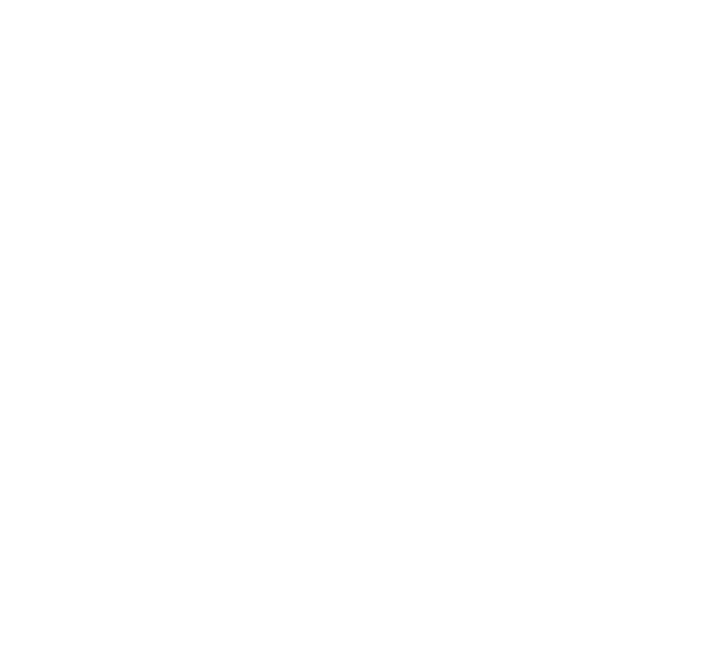
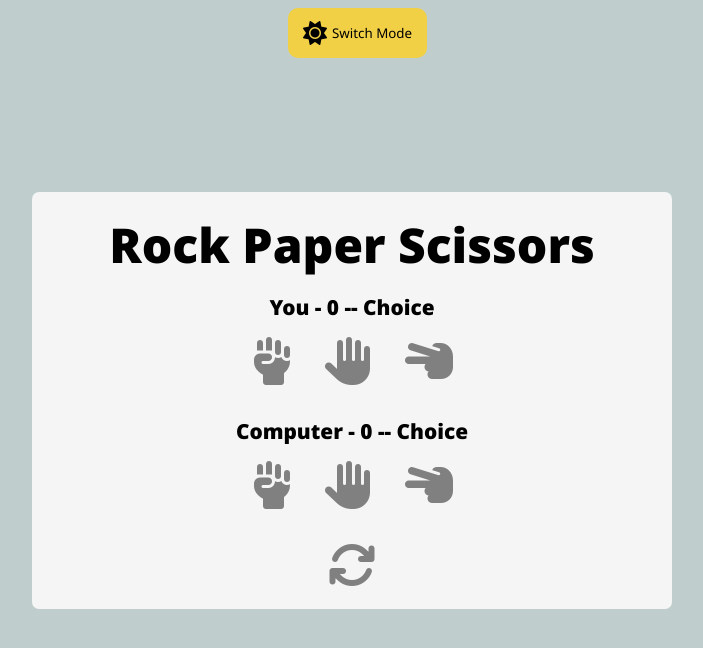
Before and after one commit to Ziggyologist/RockPapperScissors, a plain HTML site: page index.html in a window 1280 px wide. Shown: the whole page, without its empty margins (288-991 px from the left). Drawn offline with Linux system fonts and the light colour scheme.

Commit message:
added computer choice

```diff
--- a/index.html
+++ b/index.html
@@ -3,7 +3,65 @@
     <meta charset="UTF-8" />
     <meta http-equiv="X-UA-Compatible" content="IE=edge" />
     <meta name="viewport" content="width=device-width, initial-scale=1.0" />
-    <title>Document</title>
+    <script
+      src="https://kit.fontawesome.com/888072c8ec.js"
+      crossorigin="anonymous"
+    ></script>
+    <link href="style.css" rel="stylesheet" />
+    <script defer src="script.js"></script>
+    <title>Rock Paper Scissors</title>
   </head>
-  <body></body>
+  <body>
+    <div class="theme">
+      <button>
+        <span><i class="fas fa-duotone fa-sun"></i></span>Switch Mode
+      </button>
+    </div>
+    <div class="main_container">
+      <div class="row">
+        <h2>Rock Paper Scissors</h2>
+      </div>
+      <div class="row">
+        <div class="row score" id="player_score">
+          You - <span id="playerScore">0</span> --<span id="playerChoice"></span>
+            Choice</span
+          >
+        </div>
+        <div class="row icons" id="player_icons">
+          <i
+            class="fas fa-regular fa-hand-fist"
+            id="playerRock"
+            title="rock"
+          ></i>
+          <i class="fas fa-solid fa-hand" id="playerPaper" title="paper"></i>
+          <i
+            class="fas fa-solid fa-hand-scissors"
+            id="playerScissors"
+            title="scissors"
+          ></i>
+        </div>
+      </div>
+      <div class="row">
+        <div class="row score" id="computer_score">Computer - <span id="computerScore">0</span> --<span id="computerChoice"></span>
+            Choice</span
+          ></div>
+        <div class="row icons" id="computer_icons">
+          <i
+            class="fas fa-regular fa-hand-fist"
+            id="computerRock"
+            title="rock"
+          ></i>
+          <i class="fas fa-solid fa-hand" id="computerPaper" title="paper"></i>
+          <i
+            class="fas fa-solid fa-hand-scissors"
+            id="computerScissors"
+            title="scissors"
+          ></i>
+        </div>
+      </div>
+      <div class="row">
+        <i class="fas fa-duotone fa-arrows-rotate" id="refresh"></i>
+      </div>
+    </div>
+  </body>
 </html>
--- /dev/null
+++ b/script.js
@@ -0,0 +1,25 @@
+let score;
+let playerChoice;
+let playerIcon;
+let computerChoice;
+let computerIcon;
+const playerIcons = document.querySelectorAll("#player_icons .fas");
+const computerIcons = document.querySelectorAll("#computer_icons .fas");
+
+const computerChooses = function () {
+  randomNum = Math.floor(Math.random() * 3);
+  computerChoice = computerIcons[randomNum].id;
+  computerIcon = computerIcons[randomNum];
+  computerIcon.style.color = "var(--computer-primary)";
+};
+
+playerIcons.forEach(icon => {
+  icon.addEventListener("click", function () {
+    playerIcon = icon;
+    playerChoice = icon.id;
+    playerIcon.style.color = "var(--user-primary)";
+    console.log(`Player choice: ${playerChoice}`);
+    computerChooses();
+    console.log(`Computer choice: ${computerChoice}`);
+  });
+});
--- /dev/null
+++ b/style.css
@@ -0,0 +1,122 @@
+@import url("https://fonts.googleapis.com/css2?family=Noto+Sans:wght@300;400;500;900&display=swap");
+:root {
+  --user-primary: #f2d046;
+  --computer-primary: #cc331f;
+  --neutral: #f2d046;
+  --main: whitesmoke;
+  --background: #bfcecc;
+  --refresh: black;
+}
+
+[data-theme="dark"] {
+  --user-primary: #2d4870;
+  --computer-primary: #8a1f11;
+  --neutral: rgb(54, 58, 55);
+  --main: rgb(15, 15, 15);
+  --background: #3a3a3a;
+  --refresh: rgb(112, 109, 109);
+}
+
+*,
+::before,
+::after {
+  margin: 0;
+  padding: 0;
+  box-sizing: border-box;
+}
+
+body {
+  background: var(--background);
+  display: flex;
+  justify-content: center;
+  align-items: center;
+  font-family: "Noto Sans", sans-serif;
+}
+
+h2 {
+  font-size: 3rem;
+}
+
+.main_container {
+  background: var(--main);
+  height: auto;
+  min-width: 50vw;
+  display: flex;
+  flex-direction: column;
+  gap: 1rem;
+  padding: 20px;
+  border-radius: 7px;
+  justify-content: center;
+  align-items: center;
+}
+
+.score {
+  font-size: 1.3rem;
+  text-align: center;
+  font-weight: 600;
+}
+.icons {
+  display: flex;
+  flex-direction: row;
+  gap: 2rem;
+  padding: 1rem 0;
+  align-items: center;
+  justify-content: center;
+}
+
+.fas {
+  font-size: 3rem;
+}
+
+.fas {
+  color: grey;
+  cursor: pointer;
+}
+
+#player_icons .fas:hover {
+  color: var(--user-primary);
+  transform: scale(1.2);
+}
+#player_icons .fas:active {
+  color: var(--user-primary);
+  transform: scale(1.2);
+}
+
+#computer_icons .fas:hover {
+  color: var(--computer-primary);
+  transform: scale(1.2);
+}
+#refresh:hover {
+  color: black;
+}
+
+.theme {
+  position: absolute;
+  left: 45%;
+  top: 1%;
+  width: auto;
+  height: 50px;
+  font-size: 1.5rem;
+  text-align: center;
+  display: flex;
+  justify-content: center;
+  text-align: center;
+}
+
+.theme .fas {
+  font-size: 1.5rem;
+  color: black;
+}
+.theme button {
+  padding: 0 15px;
+  border-radius: 10px;
+  cursor: pointer;
+  outline: none;
+  border: none;
+  font-family: "Noto Sans", sans-serif;
+  display: flex;
+  justify-content: center;
+  align-items: center;
+  gap: 5px;
+  background-color: var(--neutral);
+}
```
